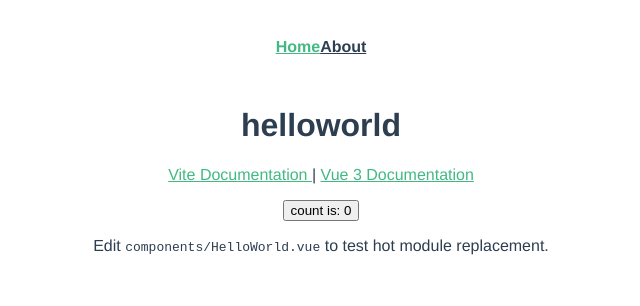
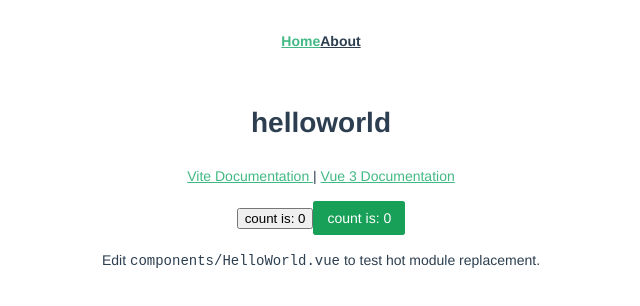
Before and after one commit to ckvv/vite-template, a Vue app: page / in a window 1280 px wide. Shown: the top 306 px of the page, without its empty margins (319-959 px from the left). Built offline with nearby package versions, Linux system fonts and the light colour scheme.

Commit message:
add: naive-ui

```diff
--- a/package.json
+++ b/package.json
@@ -9,6 +9,7 @@
   },
   "dependencies": {
     "element-plus": "^1.0.2-beta.44",
+    "naive-ui": "^2.15.1",
     "vue": "^3.0.5",
     "vue-router": "4.0.8"
   },
--- a/src/components/HelloWorld.vue
+++ b/src/components/HelloWorld.vue
@@ -10,6 +10,7 @@
   </p>
 
   <el-button @click="state.count++" type="primary">count is: {{ state.count }}</el-button>
+  <n-button @click="state.count++" type="primary">count is: {{ state.count }}</n-button>
   <p>
     Edit
     <code>components/HelloWorld.vue</code> to test hot module replacement.
--- a/src/main.js
+++ b/src/main.js
@@ -1,10 +1,12 @@
 import { createApp } from 'vue';
-import elementPlusPlugins from '@/plugins/element-plus.js';
+import pluginElementPlus from '@/plugins/element-plus';
+import pluginNaiveUi from '@/plugins/naive-ui';
 import App from '@/App.vue';
 import router from '@/router';
 
 const app = createApp(App);
 
-app.use(elementPlusPlugins);
+app.use(pluginElementPlus);
+app.use(pluginNaiveUi);
 app.use(router);
 app.mount('#app');
--- /dev/null
+++ b/src/plugins/naive-ui.js
@@ -0,0 +1,9 @@
+import { create, NButton } from 'naive-ui';
+
+const components = [
+  NButton,
+];
+
+export default create({
+  components,
+});
```
Also changed, not shown: src/plugins/element-plus.js (+0 -57 lines), 1 other file (tests, documents, lock files or other folders).
